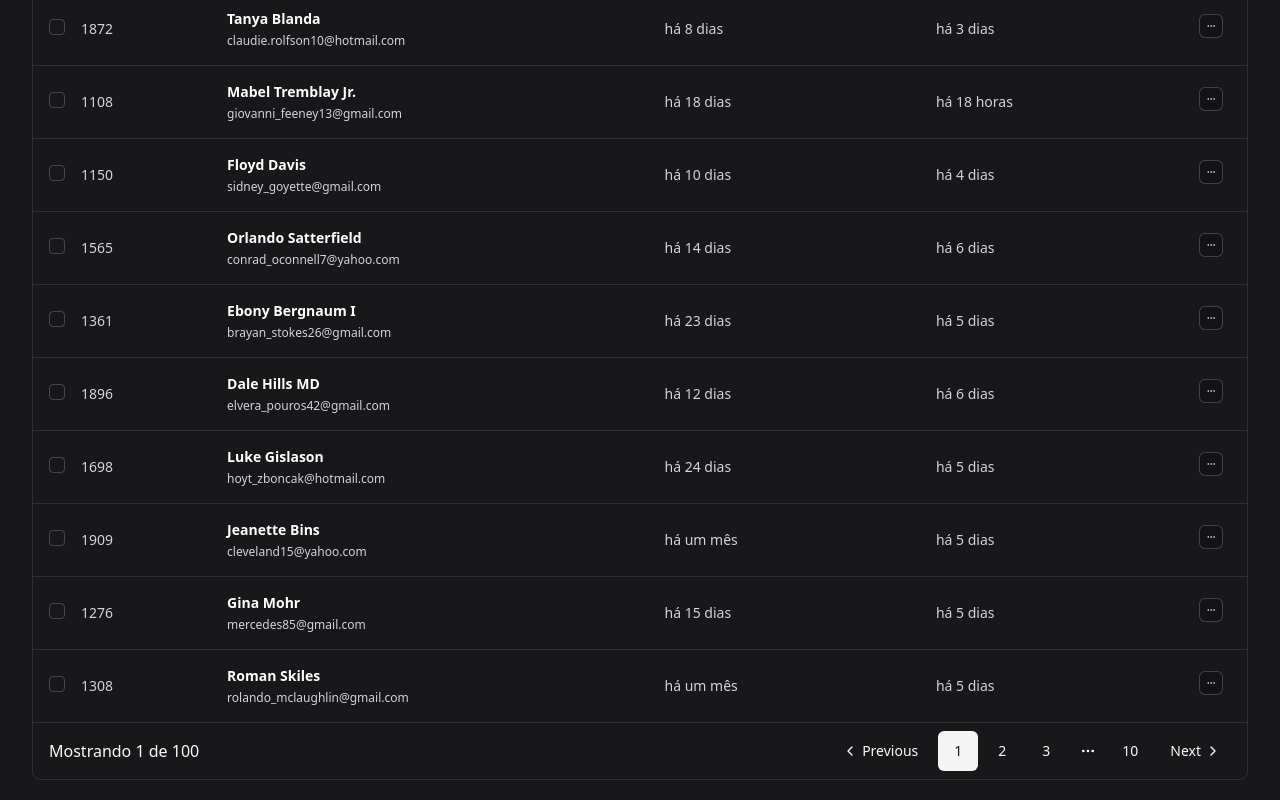
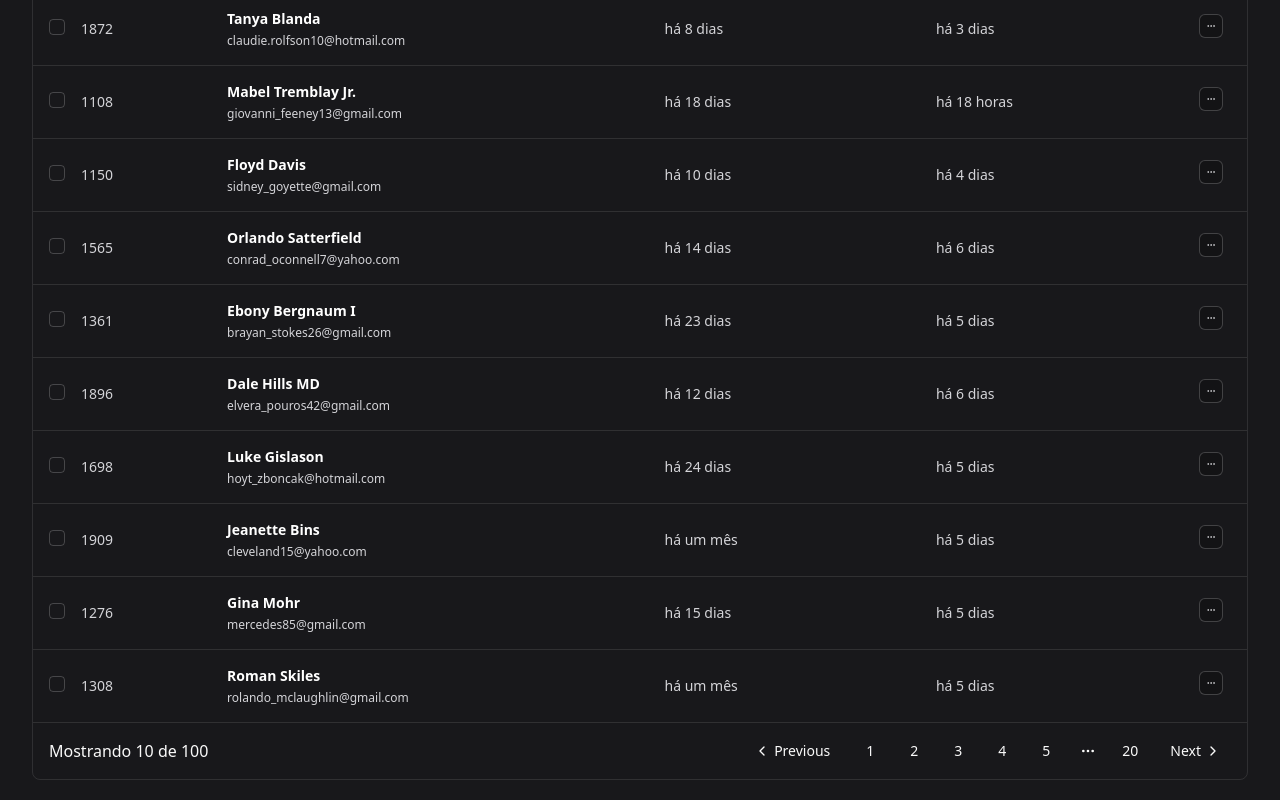
Before and after one commit to willyancr/adeus-fila, a React (Vite) app: page / in a window 1280 px wide. Shown: the part 6771-7571 px from the top of the page. Built offline with nearby package versions, Linux system fonts and the light colour scheme.

Commit message:
Add pagination functionality to PaginationComponent
Integrate pagination logic and controls to navigate through attendee data.

```diff
--- a/src/components/table/PaginationComponent.tsx
+++ b/src/components/table/PaginationComponent.tsx
@@ -7,27 +7,76 @@ import {
   PaginationContent,
   Pagination,
 } from '@/components/ui/pagination';
+import { attendees } from '../dataUsers';
 
-function PaginationComponent() {
+type PaginationProps = {
+  currentPage: number;
+  setCurrentPage: React.Dispatch<React.SetStateAction<number>>;
+};
+
+function PaginationComponent({ currentPage, setCurrentPage }: PaginationProps) {
+  const qtaPages = Math.ceil(attendees.length / 5);
+  const pages = [];
+  for (let i = 1; i <= Math.ceil(attendees.length / qtaPages); i++) {
+    pages.push(i);
+  }
+
+  function handleClickPrevious() {
+    if (currentPage > 1) {
+      setCurrentPage(currentPage - 1);
+    }
+  }
+  function handleClickNext() {
+    if (currentPage + 1 <= qtaPages) {
+      setCurrentPage(currentPage + 1);
+    }
+  }
+  function handleClickLast() {
+    setCurrentPage(qtaPages);
+  }
+
   return (
     <div className="flex items-center gap-4 px-4 py-2 w-full">
-      <div>Mostrando 1 de 100</div>
+      <div>Mostrando 10 de {attendees.length}</div>
       <div className="ml-auto">
         <Pagination>
           <PaginationContent>
+            <PaginationItem>
+              <PaginationPrevious href="#" onClick={handleClickPrevious} />
+            </PaginationItem>
+            {pages.map((page, index) => (
+              <PaginationItem
+                key={index}
+                className={
+                  currentPage === page
+                    ? 'bg-neutral-100 text-black font-bold rounded-md'
+                    : ''
+                }
+              >
+                <PaginationLink href="#" onClick={() => setCurrentPage(page)}>
+                  {page}
+                </PaginationLink>
+              </PaginationItem>
+            ))}
 
-            <PaginationPrevious href="#" />
+            <PaginationItem>
+              <PaginationEllipsis />
+            </PaginationItem>
+            <PaginationItem
+              className={
+                currentPage === qtaPages
+                  ? 'bg-neutral-100 text-black font-bold rounded-md'
+                  : ''
+              }
+            >
+              <PaginationLink href="#" onClick={handleClickLast}>
+                {qtaPages}
+              </PaginationLink>
+            </PaginationItem>
 
-            <PaginationLink href="#" isActive>1</PaginationLink>
-            <PaginationLink href="#">2</PaginationLink>
-            <PaginationLink href="#">3</PaginationLink>
-
-            <PaginationEllipsis />
-
-            <PaginationLink href="#">10</PaginationLink>
-
-            <PaginationNext href="#" />
-
+            <PaginationItem>
+              <PaginationNext href="#" onClick={handleClickNext} />
+            </PaginationItem>
           </PaginationContent>
         </Pagination>
       </div>
```
